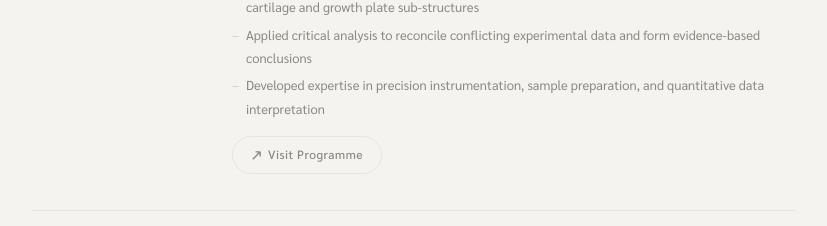
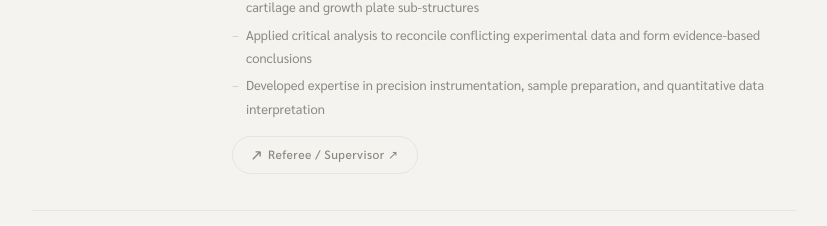
Before and after one commit to wlao034/portfolio, a Next.js app: page / in a window 1280 px wide. Shown: the part 2157-2383 px from the top of the page, without its empty margins (226-1053 px from the left). Built offline with nearby package versions, Linux system fonts and the light colour scheme.

Commit message:
Update page.tsx

```diff
--- a/app/page.tsx
+++ b/app/page.tsx
@@ -487,7 +487,6 @@ const content = {
         period: '2025 – Present', org: 'University of Auckland',
         title: "Master's Thesis", link: 'https://profiles.auckland.ac.nz/ashvin-thambyah',
         linkLabel: 'Referee / Supervisor ↗',
-
         bullets: [
           'Performed microindentation mechanical testing on biological tissue samples across articular cartilage and growth plate sub-structures',
           'Applied critical analysis to reconcile conflicting experimental data and form evidence-based conclusions',
@@ -598,6 +597,7 @@ const content = {
       {
         period: '2568 – ปัจจุบัน', org: 'มหาวิทยาลัยออคแลนด์',
         title: 'วิทยานิพนธ์ระดับปริญญาโท', link: 'https://profiles.auckland.ac.nz/ashvin-thambyah',
+        linkLabel: 'อาจารย์ที่ปรึกษา / ผู้รับรอง ↗',
         bullets: [
           'ทดสอบสมบัติทางกลด้วย microindentation บนตัวอย่างเนื้อเยื่อชีวภาพใน articular cartilage และ growth plate sub-structures',
           'วิเคราะห์และประเมินข้อมูลเชิงปริมาณ เพื่อสรุปผลจากหลักฐานเชิงประจักษ์',
@@ -863,9 +863,9 @@ export default function Home() {
                 {e.link && (
                   <a href={e.link} target="_blank" rel="noreferrer" className="exp-link">
                     <svg width="11" height="11" viewBox="0 0 12 12" fill="none" stroke="currentColor" strokeWidth="1.5"><path d="M2 10L10 2M10 2H5M10 2V7" /></svg>
-                    {t.visitBtn}
+                    {(e as any).linkLabel ?? t.visitBtn}
                   </a>
-                )}
+              )}
               </div>
             </div>
           ))}
```
